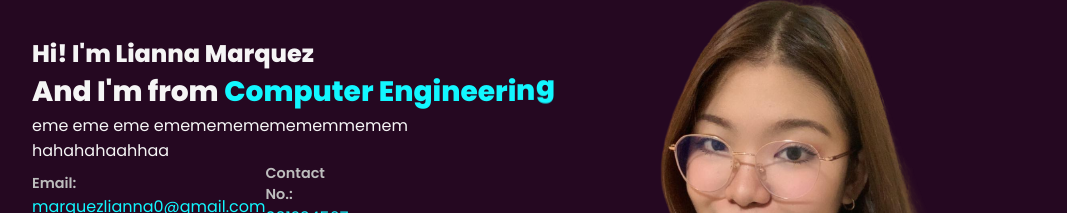
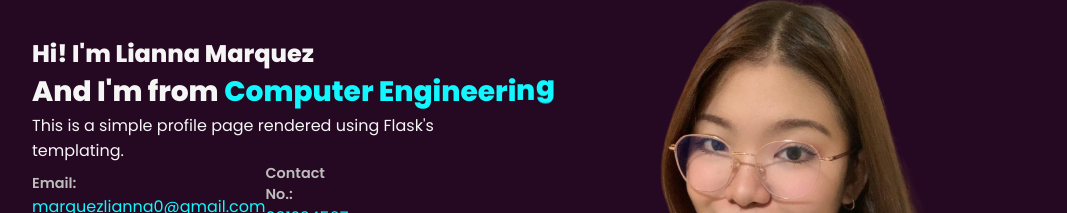
Before and after one commit to marquezlianna/Flask_Intro, a plain HTML site: page Flask_Intro/templates/index.html in a window 1280 px wide. Shown: the part 232-445 px from the top of the page, without its empty margins (96-1163 px from the left). Drawn offline with nearby package versions, Linux system fonts and the light colour scheme; files whose address does not match are found by name.

Commit message:
Update index.html

```diff
--- a/Flask_Intro/templates/index.html
+++ b/Flask_Intro/templates/index.html
@@ -33,7 +33,7 @@
                 </h3>
             </div>
 
-        <p> eme eme eme emememememememmemem hahahahaahhaa</p>
+        <p> This is a simple profile page rendered using Flask's templating.</p>
 
         <div class="info-box">
             <div class="email-info">
```
